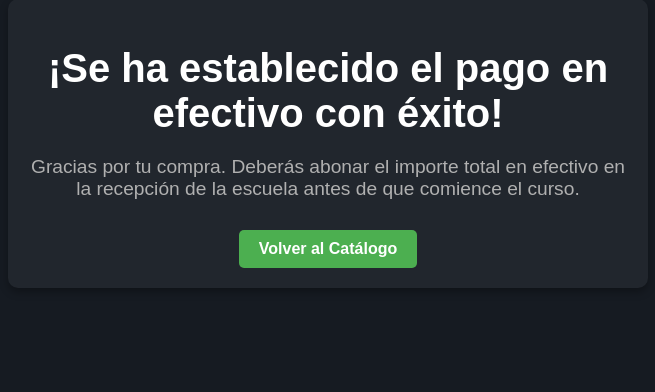
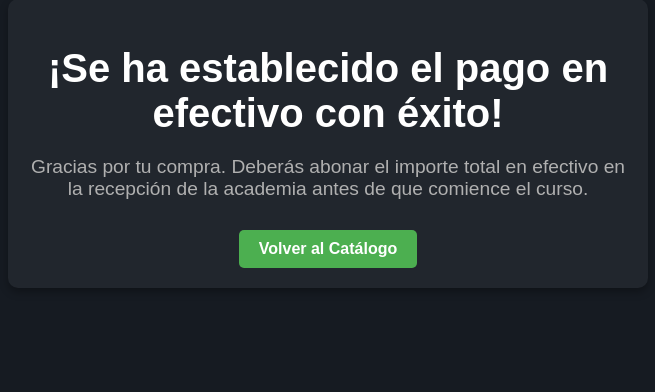
Before and after one commit to Angelgares/reservatufuturo, a Django app: page /cart/cash/success/1/1/1/ in a window 1280 px wide. Shown: the part 111-503 px from the top of the page, without its empty margins (312-967 px from the left). Run offline with Django 5.2, Linux system fonts and the light colour scheme; data comes from the database, SQL or seed files in the repository.

Commit message:
fix: change escuela to academia

```diff
--- a/reservatufuturo/home/templates/cart/cash_success.html
+++ b/reservatufuturo/home/templates/cart/cash_success.html
@@ -8,7 +8,7 @@
 <div class="payment-success-container">
   <h1 class="payment-success-title">¡Se ha establecido el pago en efectivo con éxito!</h1>
   <p class="payment-success-message">
-    Gracias por tu compra. Deberás abonar el importe total en efectivo en la recepción de la escuela antes de que comience el curso.
+    Gracias por tu compra. Deberás abonar el importe total en efectivo en la recepción de la academia antes de que comience el curso.
   </p>
   <a href="{% url 'courses' %}" class="btn btn-primary payment-success-button">Volver al Catálogo</a>
 </div>
```
